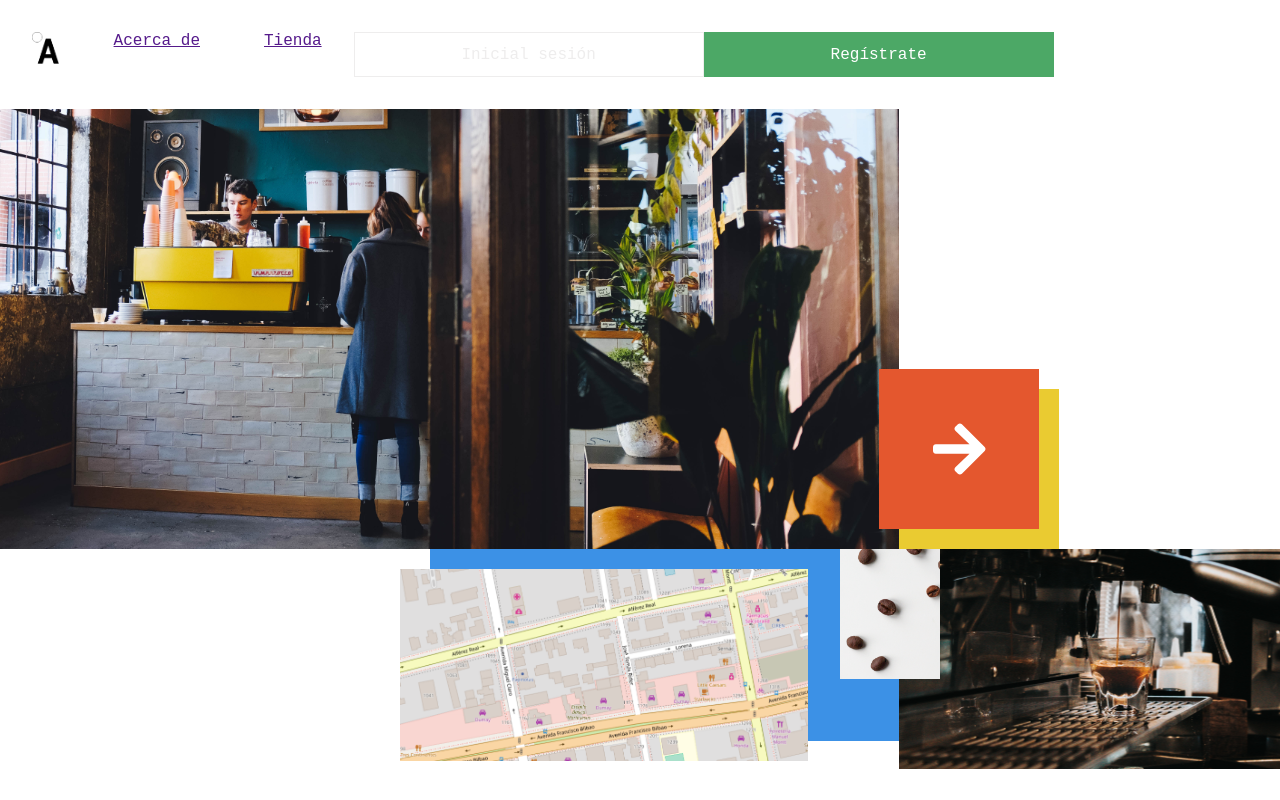
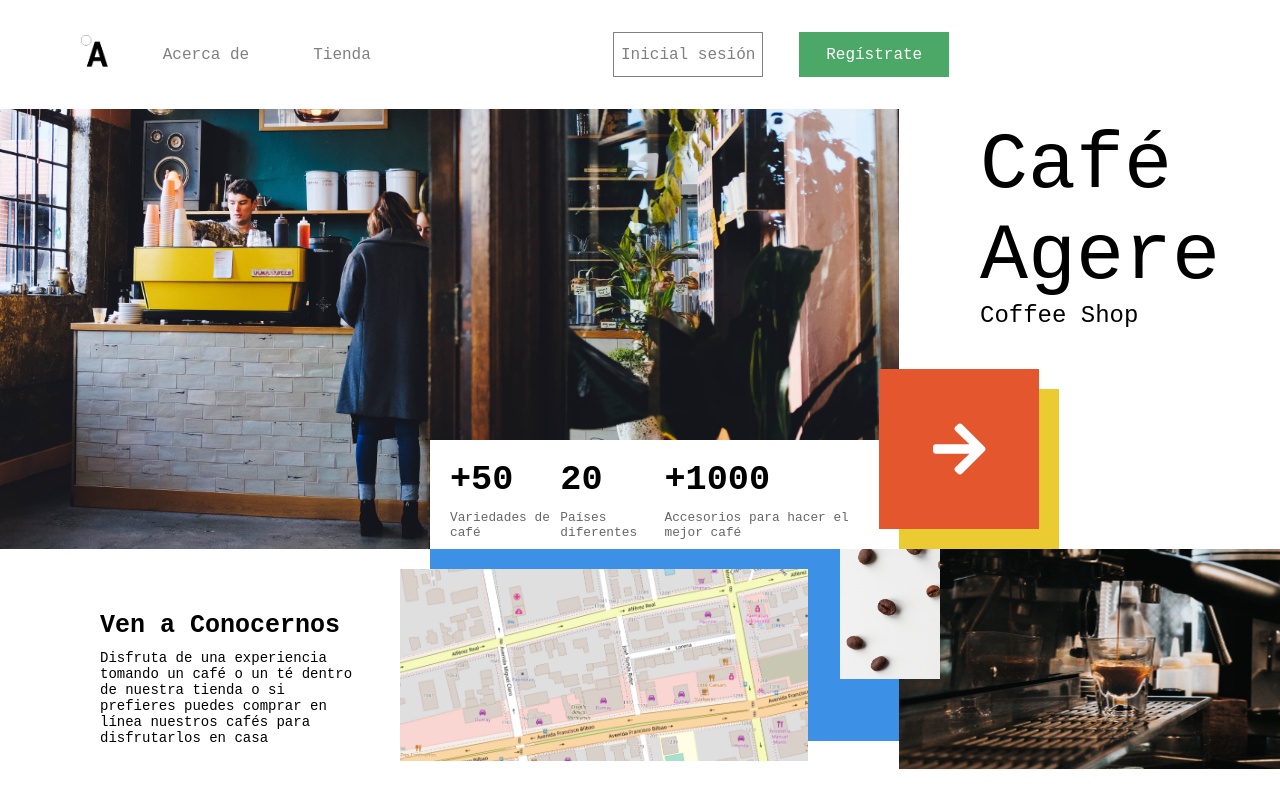
Before and after one commit to T3nebrius/Desafio_CafeAgere, a plain HTML site: page index.html in a window 1280 px wide. Shown: the top 800 px of the page. Drawn offline with Linux system fonts and the light colour scheme; a web font is replaced by a local one.

Commit message:
commit final

```diff
--- a/assets/sass/abstracts/_variables.scss
+++ b/assets/sass/abstracts/_variables.scss
@@ -3,4 +3,13 @@ $verde_hover: #9DCFAB;
 $flama: #E4572E;
 $coral: #eacb31;
 $azul: #3C91E6;
-$isabelline: #EEEDED;
+$isabelline: gray;
+
+/*positions*/
+$div1_x : 0rem;
+$div1_y : 0rem;
+$div2_x : 56.188rem;
+$div2_y : 27.5rem;
+$div3_x : 52.5rem;
+$div3_y : 27.5rem;
+/* ... no more, i'm so leAzy */
--- a/assets/sass/components/_buttons.scss
+++ b/assets/sass/components/_buttons.scss
@@ -1,6 +1,7 @@
 .boton{
-    width: 350px;
-    height: 45px;
-    font-size: 16px;
+    width: 9.375rem; /* 150px */
+    height: 2.8125rem; /* 45px */
+    font-size: 1rem; /* 16px */
     font-weight: 500;
+    margin-right: 2rem;
 }
--- a/assets/sass/layout/_divs.scss
+++ b/assets/sass/layout/_divs.scss
@@ -1,8 +1,6 @@
 .container {
   display: flex;
   position: relative;
-    width: 800px;
-    height: 600px;
 }
 
 .div1, .div2, .div3, .div4, .div5, .div6, .div7, .div8, .div9, .div10 {
@@ -12,84 +10,158 @@
 }
 
 .div1 {
-    width: 899px;  /* Ancho del div */
-    height: 440px; /* Altura del div */
+  width: 56.188rem; /* 899px */
+  height: 27.5rem; /* 440px */
   background-image: url("../../assets/img/img-1.png");
-    background-size: cover; /* Ajusta la imagen para cubrir todo el div */
-    background-position: center; /* Centra la imagen en el div */
-    background-repeat: no-repeat; /* Evita que la imagen se repita */
+  background-size: cover;
+  background-position: center;
+  background-repeat: no-repeat;
+  top: $div1_x;
+  left: $div1_y;
 }
 
 .div2 {
-    /* 56.438rem x 27.5rem - 903px x 440px*/
-    width: 28.125rem;
-    height: 13.75rem;
+  width: 28.125rem; /* 450px */
+  height: 13.75rem; /* 220px */
   background-image: url("../../assets/img/img-2.png");
   background-size: cover;
   background-position: center;
   background-repeat: no-repeat;
-    top: 440px;
-    left: 899px;
+  top: $div2_y;
+  left: $div2_x;
 }
 
 .div3 {
-    /* 27.5rem x 56.188rem - 440px x 899px*/
-    height: 8.125rem;
-    width: 6.25rem;
+  height: 8.125rem; /* 130px */
+  width: 6.25rem; /* 100px */
   background-image: url("../../assets/img/img-3.png");
   background-size: cover;
   background-position: center;
   background-repeat: no-repeat;
-    top: 440px;
-    left: 840px;
+  top: $div3_y;
+  left: $div3_x;
   z-index: 10;
 }
 
 .div4 {
-    /* 27.625rem x 56.188rem - 442px x 899px*/
-    width: 25.5rem;
-    height: 12rem;
+  width: 25.5rem; /* 408px */
+  height: 12rem; /* 192px */
   background-image: url("../../assets/img/img-4.png");
   background-size: cover;
   background-position: center;
   background-repeat: no-repeat;
-    top: 460px;
-    left: 400px;
+  top: 28.75rem; /* 460px */
+  left: 25rem; /* 400px */
   z-index: 10;
 }
 
 .div5 {
-    /* 27.625rem x 56.188rem - 442px x 899px*/
-    width: 29.31rem;
-    height: 12rem;
+  width: 29.31rem; /* 468.96px */
+  height: 12rem; /* 192px */
   background-color: $azul;
   background-size: cover;
   background-position: center;
   background-repeat: no-repeat;
-    top: 440px;
-    left: 430px;
+  top: 27.5rem; /* 440px */
+  left: 26.875rem; /* 430px */
 }
 
 .div6 {
-    /* 27.625rem x 56.188rem - 442px x 899px*/
-    width: 10rem;
-    height: 10rem;
+  width: 10rem; /* 160px */
+  height: 10rem; /* 160px */
   background-color: $coral;
   background-size: cover;
   background-position: center;
   background-repeat: no-repeat;
-    top: 280px;
-    left: 899px;
+  top: 17.5rem; /* 280px */
+  left: 56.188rem; /* 899px */
 }
 
 .div7 {
-    /* 27.625rem x 56.188rem - 442px x 899px*/
   align-items: center;
   align-content: center;
   text-align: center;
-    width: 10rem;
-    height: 10rem;
-    background-color: $flama;;
-    top: 260px;
-    left: 879px;
+  width: 10rem; /* 160px */
+  height: 10rem; /* 160px */
+  background-color: $flama;
+  top: 16.25rem; /* 260px */
+  left: 54.938rem; /* 879px */
+  z-index: 20;
 }
+
+.div8 {
+  align-items: center;
+  align-content: center;
+  text-align: left;
+  width: 11rem; /* 176px */
+  height: 11rem; /* 176px */
+  top: 7.5rem; /* 120px */
+  left: 61.25rem; /* 980px */
+  font-family: "PT Mono", monospace;
+  font-weight: 500;
+  font-style: normal;
+  h1 {
+      font-size: 5rem; /* 80px */
+  }
+  h2 {
+      font-size: 1.5rem; /* 24px */
+  }
+}
+
+.div9 {
+  background-color: white;
+  width: 29.31rem; /* 468.96px */
+  height: 6.8rem; /* 108.8px */
+  font-family: "PT Mono", monospace;
+  font-weight: 500;
+  top: 27.5rem; /* 440px */
+  left: 26.875rem; /* 430px */
+  z-index: 9;
+
+  .stats {
+    display: flex;
+    justify-content: space-around;
+    text-align: left;
+    margin: 1.25rem 1.25rem; /* 20px */
+    font-family: "PT Mono", monospace;
+  }
+
+  .stats__item {
+      font-size: 1rem;
+      color: #333;
+  }
+
+  .stats__item-value {
+      font-size: 2.2rem; /* 35.2px */
+      font-weight: bold;
+      margin-bottom: 0.625rem; /* 10px */
+  }
+
+  .stats__item-description {
+      font-size: 0.8rem; /* 12.8px */
+      color: #666;
+  }
+
+
+}
+
+.div10 {
+  align-items: center;
+  align-content: center;
+  text-align: left;
+  width: 16rem; /* 256px */
+  height: 11rem; /* 176px */
+  top: 36.875rem; /* 590px */
+  left: 6.25rem; /* 100px */
+  font-family: "PT Mono", monospace;
+  font-weight: 500;
+  font-style: normal;
+  h1 {
+      font-size: 1.5625rem; /* 25px */
+      font-weight: bold;
+      margin-bottom: 0.625rem; /* 10px */
+  }
+  p {
+      font-size: 0.875rem; /* 14px */
+  }
+}
--- a/assets/sass/main.scss
+++ b/assets/sass/main.scss
@@ -6,7 +6,7 @@
 @import 'base/reset';
 @import url('https://fonts.googleapis.com/css2?family=PT+Mono&family=Poppins:ital,wght@0,100;0,200;0,300;0,400;0,500;0,600;0,700;0,800;0,900;1,100;1,200;1,300;1,400;1,500;1,600;1,700;1,800;1,900&family=Roboto:ital,wght@0,100;0,300;0,400;0,500;0,700;0,900;1,100;1,300;1,400;1,500;1,700;1,900&display=swap');
 @import url('https://fonts.googleapis.com/css2?family=PT+Mono&family=Poppins:ital,wght@0,100;0,200;0,300;0,400;0,500;0,600;0,700;0,800;0,900;1,100;1,200;1,300;1,400;1,500;1,600;1,700;1,800;1,900&display=swap');
-@import url('https://use.fontawesome.com/releases/v5.15.4/js/all.js');
+
 
 /* components */
 @import 'components/buttons';
--- a/assets/sass/themes/_individualSizes.scss
+++ b/assets/sass/themes/_individualSizes.scss
@@ -5,5 +5,24 @@
 
 .justificado{
     display: flex;
+    width: 80%;
     justify-content: space-around;
 }
+
+.div_botones{
+    width: 30rem;
+    text-align: right;
+    justify-content: space-around;
+}
+
+.div_links{
+    display: flex;
+    text-align: left;
+    height: 2.8125rem; /* 45px */
+    align-items: center;
+    align-content: center;
+    a{
+        color: $isabelline;
+        text-decoration: none;
+    }
+}
--- a/index.html
+++ b/index.html
@@ -10,14 +10,19 @@
 <body>
     <header>
         <nav class="justificado">
-            <img class="logo" src="assets/img/logo.png">
-            <a class="texto_boton" href="">Acerca de</a>
-            <a class="texto_boton" href="">Tienda</a>
-            <button class="boton boton2 texto_boton">Inicial sesión</button>
-            <button class="boton boton1 texto_boton">Regístrate</button>
+            <div class="div_links">
+                <img class="logo" src="assets/img/logo.png">
+                <a class="texto_boton" href="">Acerca de</a>
+                <a class="texto_boton" href="">Tienda</a>
+            </div>
+            <div class="div_botones">
+                <button class="boton boton2 texto_boton">Inicial sesión</button>
+                <button class="boton boton1 texto_boton">Regístrate</button>
+            </div>
         </nav>
     </header>
 
+    <section>
     <div class="container">
         <div class="div1"></div>
         <div class="div2"></div>
@@ -26,10 +31,35 @@
         <div class="div5"></div>
         <div class="div6"></div>
         <div class="div7"><i class="fa fa-arrow-right" aria-hidden="true" style="color:white; font-size: 60px; font-weight:bold;"></i></div>
-        <div class="div8"></div>
-        <div class="div9"></div>
-        <div class="div10"></div>
       </div>
+    </section>
+        <section>
+        <div class="div8"><h1>Café Agere</h1><h2>Coffee Shop</h2></div>
+        <div class="div9">
+            <div class="stats">
+                <div class="stat__item">
+                    <div class="stats__item-value">+50</div>
+                    <div class="stats__item-description">Variedades de café</div>
+                </div>
+                <div class="stat__item">
+                    <div class="stats__item-value">20</div>
+                    <div class="stats__item-description">Países diferentes</div>
+                </div>
+                <div class="stat__item">
+                    <div class="stats__item-value">+1000</div>
+                    <div class="stats__item-description">Accesorios para hacer el mejor café</div>
+                </div>
+            </div>
+        </div>
+        <div class="div10"><h1>Ven a Conocernos</h1>
+            <p>Disfruta de una experiencia tomando un café o un
+                té dentro de nuestra tienda o si prefieres puedes
+                comprar en línea nuestros cafés para disfrutarlos
+                en casa</p>
+        </div>
+
+
+    </section>
       <script src="https://kit.fontawesome.com/6db9ae3f72.js" crossorigin="anonymous"></script>
 </body>
 </html>
```
Also changed, not shown: assets/css/styles.css, assets/sass/abstracts/_positions.scss (deleted), 1 other file. Lines whose indentation alone changed are shown as unchanged.
